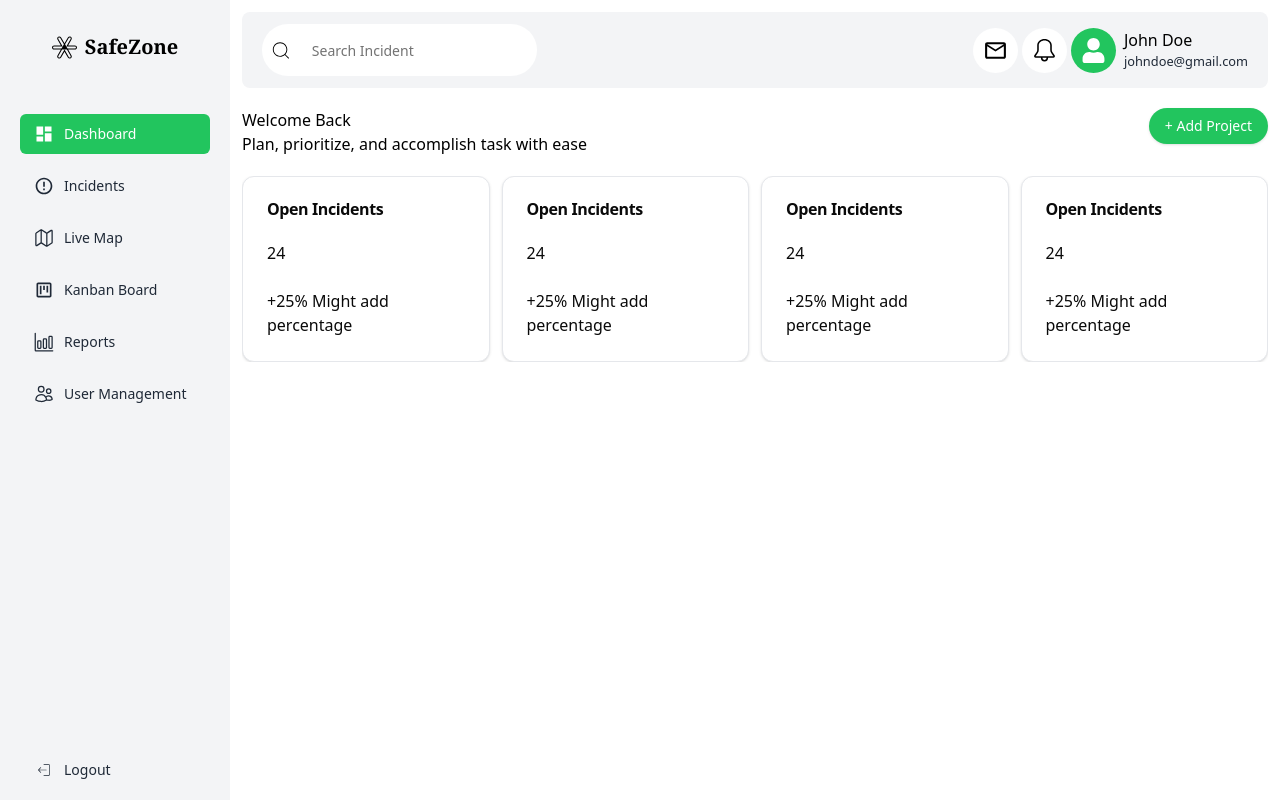
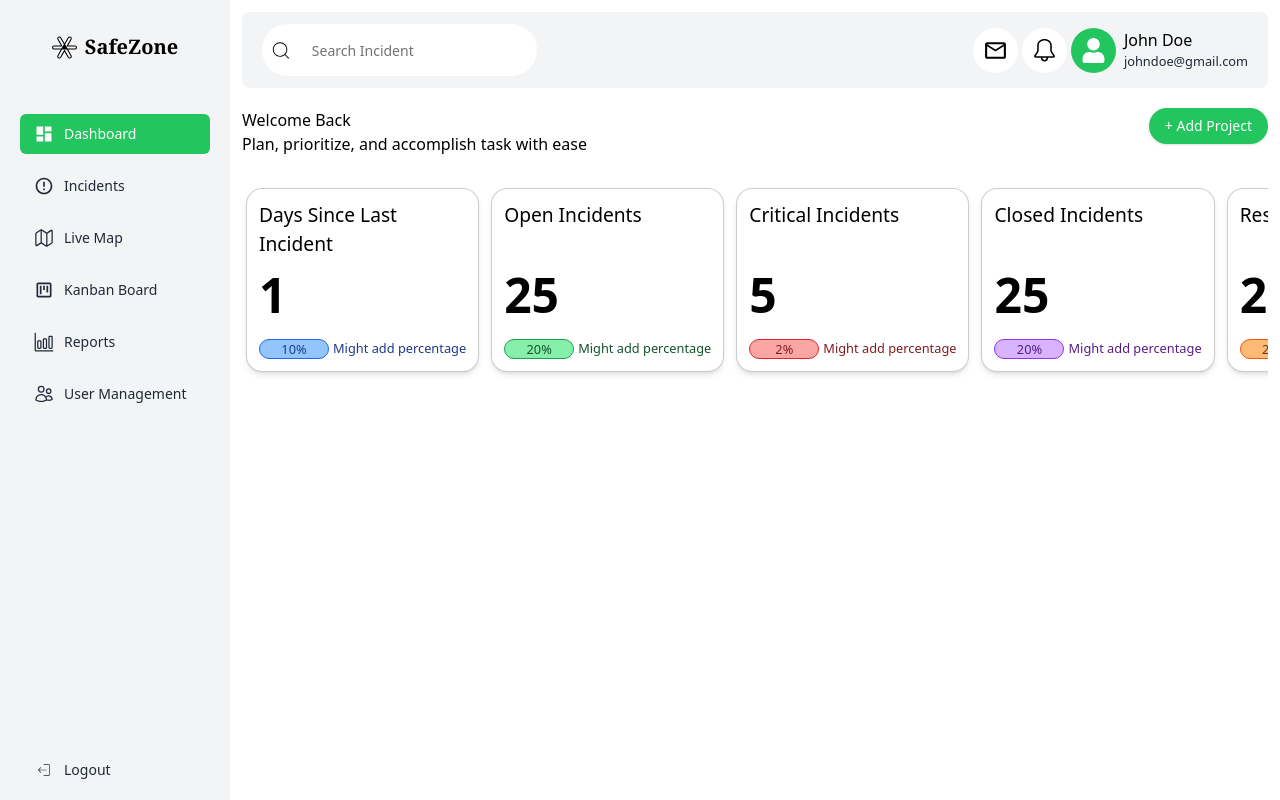
Before and after one commit to Grld-Andy/IReport, a React (Vite) app in the folder client/: page /dashboard in a window 1280 px wide. Built offline with nearby package versions, Linux system fonts and the light colour scheme.

Commit message:
style: style dashboard title cards

```diff
--- a/client/src/components/custom/Dashboard/StatsCard.tsx
+++ b/client/src/components/custom/Dashboard/StatsCard.tsx
@@ -1,19 +1,43 @@
-import { Card, CardContent, CardFooter, CardHeader, CardTitle } from "@/components/ui/card";
 import React from "react";
+import type { DashboardTitleCards } from "@/types/DashboardTitleCards";
 
-const StatsCard: React.FC = () => {
+interface Props {
+  cardDetails: DashboardTitleCards;
+}
+
+const StatsCard: React.FC<Props> = ({ cardDetails }) => {
   return (
-    <Card className="w-full max-w-sm">
-      <CardHeader>
-        <CardTitle>Open Incidents</CardTitle>
-      </CardHeader>
-      <CardContent>
-        24
-      </CardContent>
-      <CardFooter className="flex-col gap-2">
-        +25% Might add percentage
-      </CardFooter>
-    </Card>
+    <div className="flex gap-2 bg-white flex-col shadow-md border-[1px] border-black/20 rounded-2xl p-3">
+      <div className="flex flex-col justify-between h-full">
+        <div>
+          <p className="text-[1.2em] font-[400]">{cardDetails.title}</p>
+        </div>
+        <div>
+          <p className="font-bold text-[3em]">{cardDetails.count}</p>
+        </div>
+      </div>
+      <div className="flex-col gap-2">
+        <div className={`flex gap-1 text-[0.8em]
+              ${cardDetails.color == "green" ? "text-green-900" : ""}
+              ${cardDetails.color == "red" ? "text-red-900" : ""}
+              ${cardDetails.color == "orange" ? "text-orange-900" : ""}
+              ${cardDetails.color == "blue" ? " text-blue-900" : ""}
+              ${cardDetails.color == "purple" ? "text-purple-900" : ""}`
+            }>
+          <span className={`
+              grid place-items-center w-[70px] h-[20px] border-[1px]  rounded-full
+              ${cardDetails.color == "green" ? "bg-green-300 border-green-600" : ""}
+              ${cardDetails.color == "red" ? "bg-red-300 border-red-600" : ""}
+              ${cardDetails.color == "orange" ? "bg-orange-300 border-orange-600" : ""}
+              ${cardDetails.color == "blue" ? "bg-blue-300 border-blue-600" : ""}
+              ${cardDetails.color == "purple" ? "bg-purple-300 border-purple-600" : ""}
+            `}>
+            {cardDetails.percentage}%
+          </span>
+          <p className="text-nowrap">Might add percentage</p>
+        </div>
+      </div>
+    </div>
   );
 };
 
--- a/client/src/pages/ProtectedPages/Dashboard.tsx
+++ b/client/src/pages/ProtectedPages/Dashboard.tsx
@@ -1,9 +1,18 @@
 import DashboardNavbar from "@/components/custom/Dashboard/DashboardNavbar";
 import StatsCard from "@/components/custom/Dashboard/StatsCard";
 import { Button } from "@/components/ui/button";
+import type { DashboardTitleCards } from "@/types/DashboardTitleCards";
 import React from "react";
 
 const Dashboard: React.FC = () => {
+  const dashboardCards : Array<DashboardTitleCards> = [
+    {title: "Days Since Last Incident", count: 1, percentage: 10, color: "blue", isIncrese: true},
+    {title: "Open Incidents", count: 25, percentage: 20, color: "green", isIncrese: true},
+    {title: "Critical Incidents", count: 5, percentage: 2, color: "red", isIncrese: false},
+    {title: "Closed Incidents", count: 25, percentage: 20, color: "purple", isIncrese: false},
+    {title: "Resolved Today", count: 25, percentage: 20, color: "orange", isIncrese: true},
+  ]
+
   return (
     <div className="flex flex-col gap-5 w-full">
       <DashboardNavbar />
@@ -22,10 +31,10 @@ const Dashboard: React.FC = () => {
       </div>
 
       {/* stats cards */}
-        <div className="flex gap-3 overflow-x-scroll hide-scrollbar">
+        <div className="flex gap-3 overflow-x-scroll hide-scrollbar py-3 px-1">
           {
-            Array.from({ length: 4 }).map((_, index) => (
-              <StatsCard key={index}/>
+            dashboardCards.map((_, index) => (
+              <StatsCard cardDetails={dashboardCards[index]} key={index}/>
             ))
           }
         </div>
```
